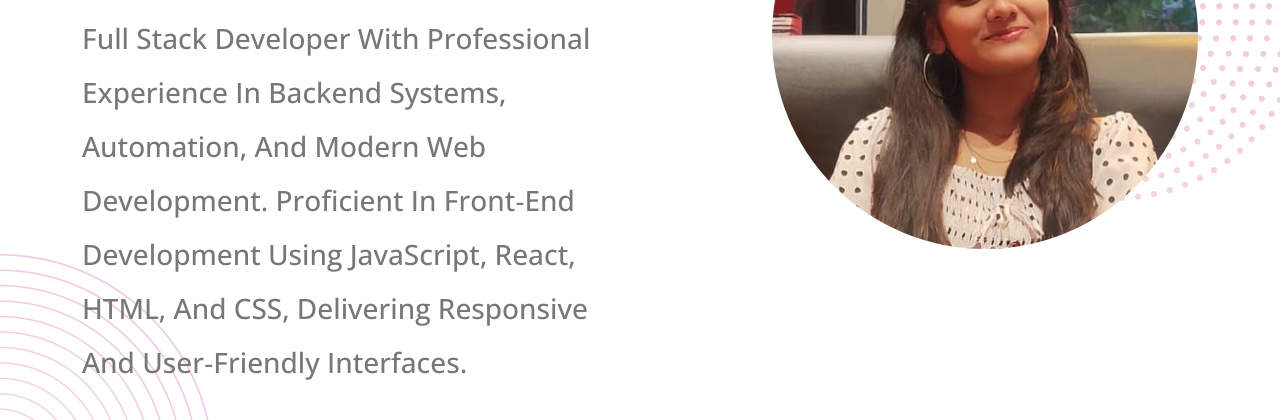
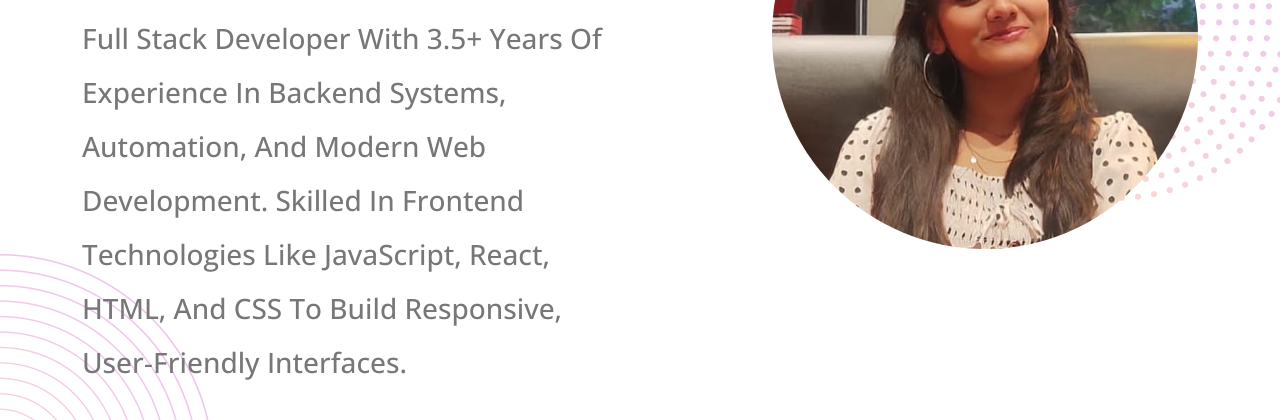
Before and after one commit to Pilankar/Portfolio, a plain HTML site: page index.html in a window 1280 px wide. Shown: the part 357-777 px from the top of the page. Drawn offline with nearby package versions, Linux system fonts and the light colour scheme.

Commit message:
Update index.html

```diff
--- a/index.html
+++ b/index.html
@@ -76,7 +76,7 @@ https://templatemo.com/tm-573-eduwell
           <div class="header-text">
             <!-- <h6>Welcome to our school</h6> -->
             <h2>Hello, I'm <br><em>Mitali Pilankar!</em></h2>
-            <h3>Full Stack Developer with professional experience in backend systems, automation, and modern web development. Proficient in front‑end development using JavaScript, React, HTML, and CSS, delivering responsive and user‑friendly interfaces.</h3><br>
+            <h3>Full Stack Developer with 3.5+ years of experience in backend systems, automation, and modern web development. Skilled in frontend technologies like JavaScript, React, HTML, and CSS to build responsive, user‑friendly interfaces.</h3><br>
             <div class="main-button-gradient">
               <div class="scroll-to-section"><a href="https://drive.google.com/file/d/19EO4h_EatlDnC9jTvId1-WFuCBWpUMEa/view?usp=sharing" target="_blank">Resume</a></div>
             </div>
```
